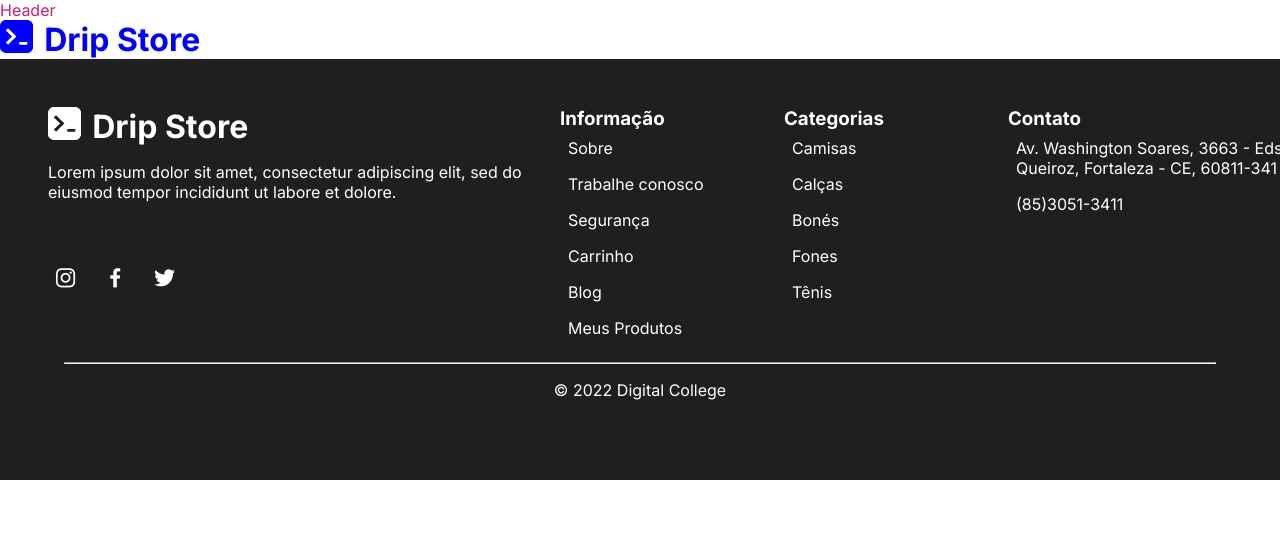
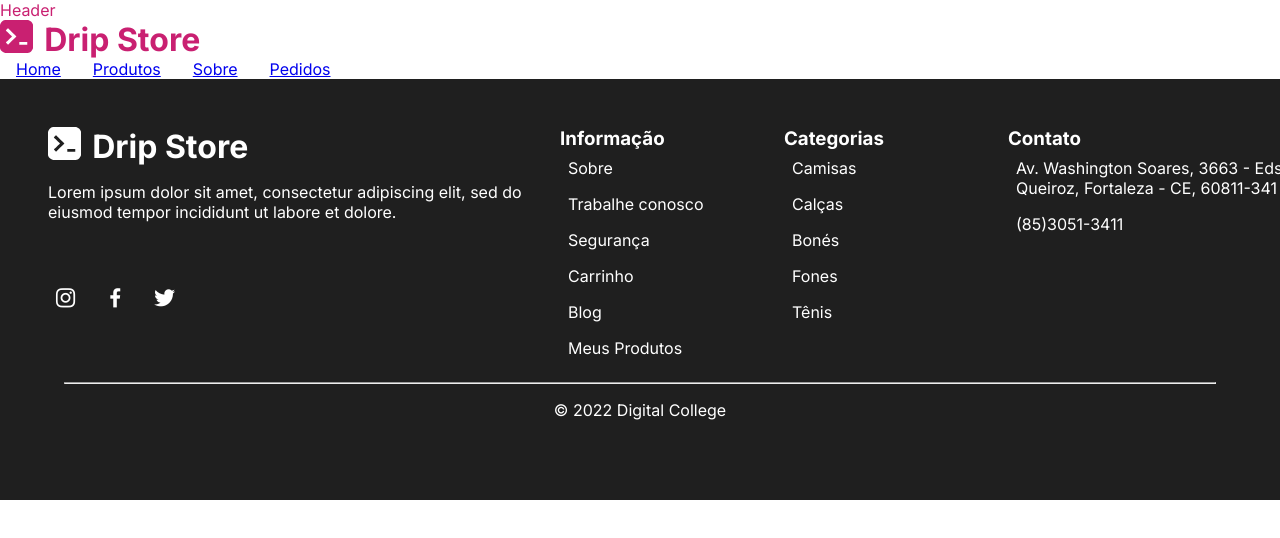
Before and after one commit to ArthurAgDuarte/projeto-final-gt, a React (Vite) app: page / in a window 1280 px wide. Shown: the top 538 px of the page. Built offline with nearby package versions, Linux system fonts and the light colour scheme.

Commit message:
tentativa de nav

```diff
--- a/src/Components/Header/Header.jsx
+++ b/src/Components/Header/Header.jsx
@@ -1,4 +1,5 @@
 import Logo from "../Logo/Logo";
+import Nav from "../Nav/Nav";
 
 
 export default function Header(){
@@ -6,9 +7,8 @@ export default function Header(){
         <>
             <header>
                 Header
-                <Logo cor ="blue"/>
-                <nav>
-                </nav>
+                <Logo cor ="#C92071"/>
+                <Nav/>
             </header>
         </>
     );
--- /dev/null
+++ b/src/Components/Nav/Nav.css
@@ -0,0 +1,9 @@
+
+a{
+    font-size: 1rem;
+    padding: 1rem;
+}
+
+a.current{
+    text-decoration: overline underline;
+}
--- /dev/null
+++ b/src/Components/Nav/Nav.jsx
@@ -0,0 +1,21 @@
+import { NavLink } from "react-router-dom";
+import "../Nav/Nav.css";
+
+export default function Nav() {
+  return (
+    <>
+      <NavLink to="/" exact activeClassName="current">
+        Home
+      </NavLink>
+      <NavLink to="/produtos" exact activeClassName="current">
+        Produtos
+      </NavLink>
+      <NavLink to="/sobre" activeClassName="current">
+        Sobre
+      </NavLink>
+      <NavLink to="/carrinho" activeClassName="current">
+        Pedidos
+      </NavLink>
+    </>
+  );
+}
--- a/src/Pages/NotFound.jsx
+++ b/src/Pages/NotFound.jsx
@@ -1,8 +1,11 @@
-
+import Header from '../Components/Header/Header.jsx';
+import Footer from '../Components/Footer/Footer.jsx';
 export default function NotFound() {
     return (
         <>
+            <Header/>
             <h2>404 - Página não encontrada</h2>
+             <Footer/>
         </>
     );
 }
--- a/src/Pages/ProductLP.jsx
+++ b/src/Pages/ProductLP.jsx
@@ -1,8 +1,12 @@
-
+import Header from '../Components/Header/Header.jsx';
+import Footer from '../Components/Footer/Footer.jsx';
 export default function ProductLP() {
   return (
     <>
-      <h2>Lista de Produto</h2>
+        <Header/>
+        <h2>Lista de Produto</h2>
+        <Footer/>
+
     </>
   );
 }
--- a/src/Pages/ProductVP.jsx
+++ b/src/Pages/ProductVP.jsx
@@ -1,4 +1,5 @@
-
+import Header from '../Components/Header/Header.jsx';
+import Footer from '../Components/Footer/Footer.jsx';
 export default function ProductVP(){
     return(
     <>
```
